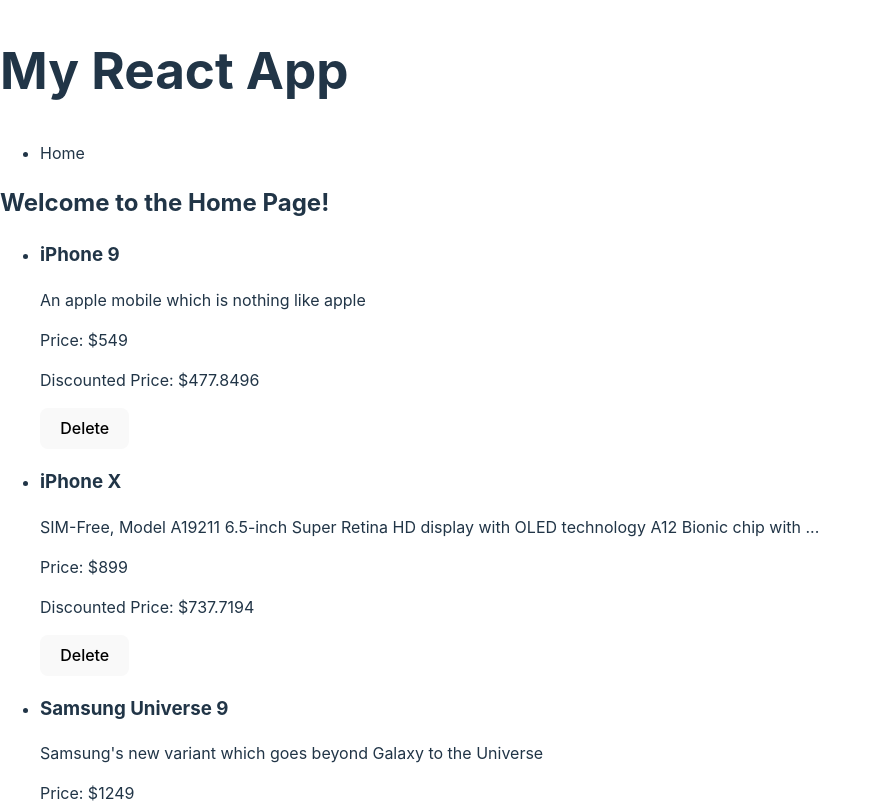
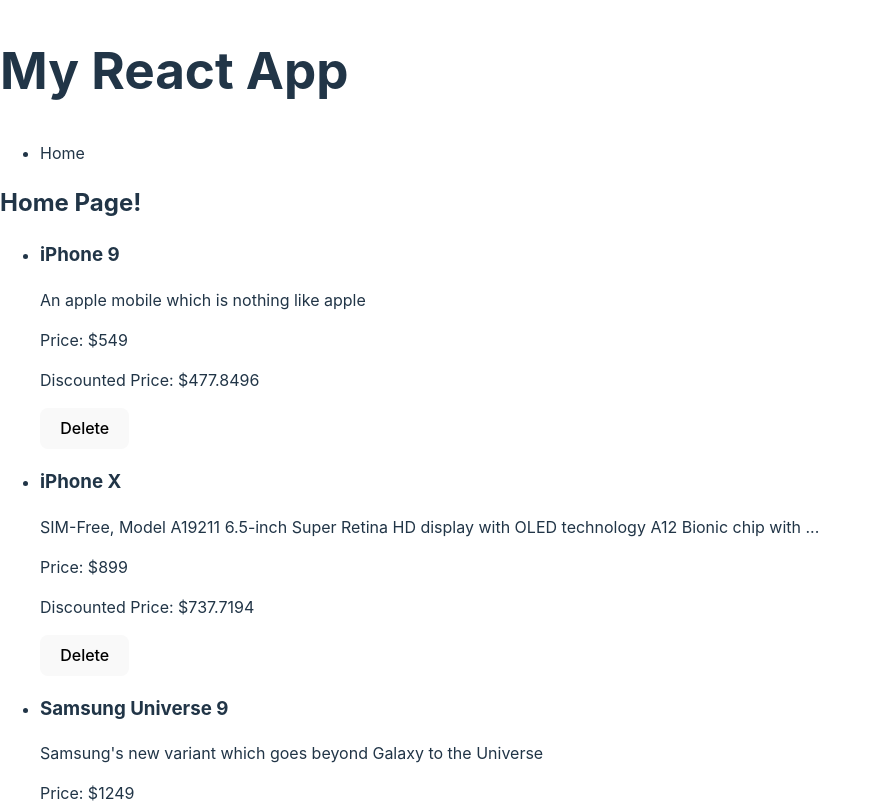
Before and after one commit to KubraTY/E-cocommerce, a React (Vite) app: page / in a window 1280 px wide. Shown: the top 803 px of the page, without its empty margins (0-880 px from the left). Built offline with nearby package versions, Linux system fonts and the light colour scheme.

Commit message:
day2 2-3

```diff
--- a/src/components/HomePage.jsx
+++ b/src/components/HomePage.jsx
@@ -11,7 +11,7 @@
 
   return (
     <div>
-      <h2>Welcome to the Home Page!</h2>
+      <h2>Home Page!</h2>
       <ul>
         {products.map((product) => (
           <li key={product.id}>
```
